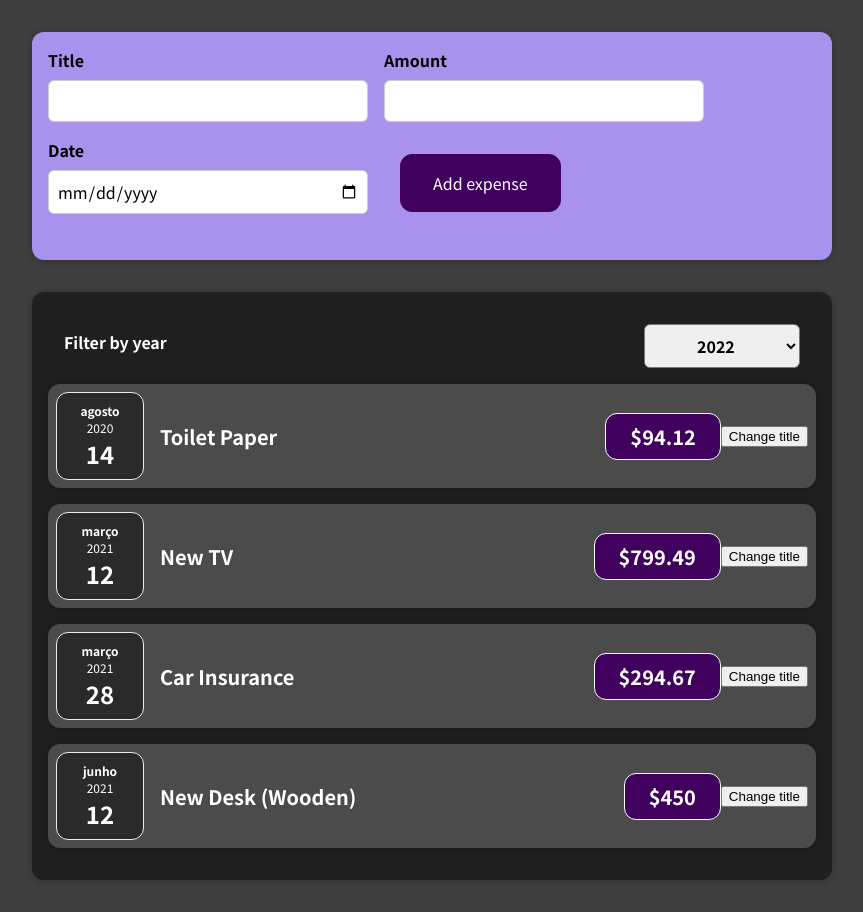
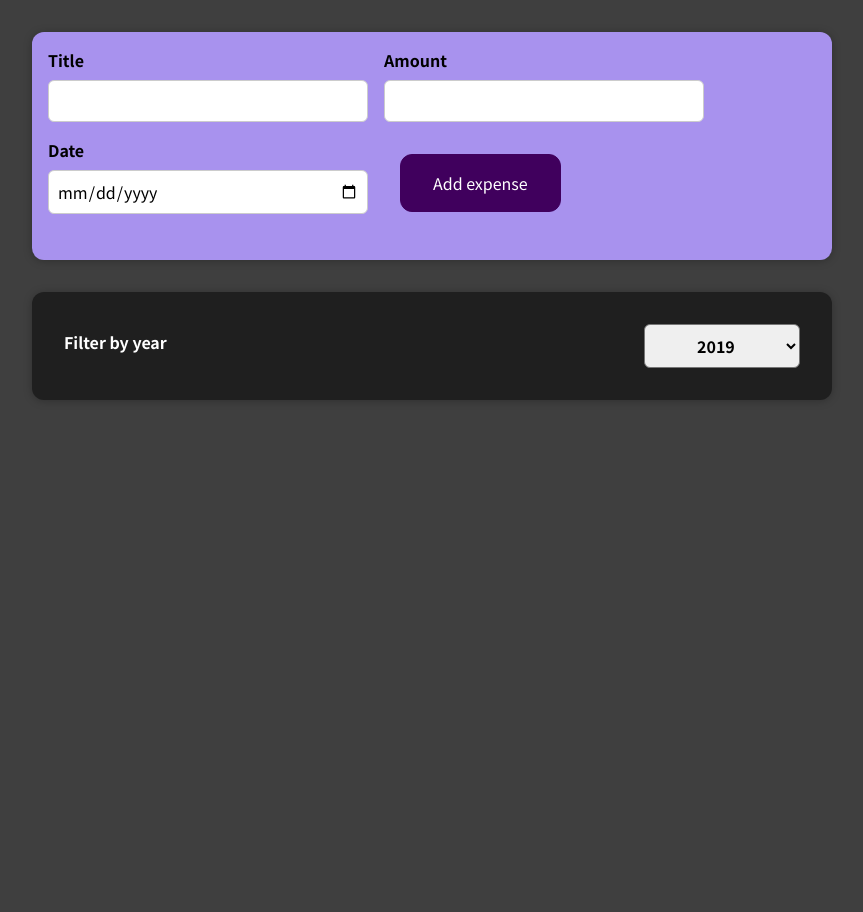
Before and after one commit to eduardompinto/react-complete-guide, a React (Create React App) app: page / in a window 1280 px wide. Shown: the whole page, without its empty margins (208-1071 px from the left). After the commit the page ends 800 px from the top, so only its background shows below. Built offline with nearby package versions, Linux system fonts and the light colour scheme.

Commit message:
Fix spread operator and filter for all values

```diff
--- a/src/App.js
+++ b/src/App.js
@@ -32,12 +32,11 @@ function App() {
     },
   ]);
 
-  const newExpenseHandler = expense => setExpenses(expenses.concat(...expense))
+  const newExpenseHandler = expense => setExpenses(expenses.concat(expense))
   return (
     <div>
       <NewExpense onNewExpense={newExpenseHandler}/>
       <Expenses items={expenses}/>
-
     </div>
   );
 }
--- a/src/components/Expenses/Expenses.js
+++ b/src/components/Expenses/Expenses.js
@@ -6,26 +6,23 @@ import ExpensesFilter from "./ExpensesFilter";
 
 function Expenses(props) {
   const items = props.items;
-  const [filteredItems, setFilteredItems] = useState(props.items);
+  const [filteredYear, setFilteredYear] = useState("2019");
 
-  const selectYearHandler = (selectedYear) =>
-    setFilteredItems(
-      items.filter(
-        (item) => item.date.getFullYear().toString() === selectedYear
-      )
-    );
-
+  const selectYearHandler = (selectedYear) => setFilteredYear(selectedYear);
   return (
     <div>
       <Card className="expenses">
-        <ExpensesFilter onSelectYear={selectYearHandler} />
-        {filteredItems.map((expense) => (
+        <ExpensesFilter
+          onSelectYear={selectYearHandler}
+          selectedYear={filteredYear}
+        />
+        {items.filter(ex => (filteredYear === '' || ex.date.getFullYear().toString() === filteredYear)).map((ex) => (
           <ExpenseItem
             locale="pt-Br"
-            title={expense.title}
-            date={expense.date}
-            amount={expense.amount}
-            key={expense.id}
+            title={ex.title}
+            date={ex.date}
+            amount={ex.amount}
+            key={ex.id}
           />
         ))}
       </Card>
--- a/src/components/Expenses/ExpensesFilter.js
+++ b/src/components/Expenses/ExpensesFilter.js
@@ -8,11 +8,12 @@ const ExpensesFilter = (props) => {
     <div className='expenses-filter'>
       <div className='expenses-filter__control'>
         <label>Filter by year</label>
-        <select onChange={selectYearHandler}>
+        <select onChange={selectYearHandler} value={props.selectedYear}>
           <option value='2022'>2022</option>
           <option value='2021'>2021</option>
           <option value='2020'>2020</option>
           <option value='2019'>2019</option>
+          <option value=''>-</option>
         </select>
       </div>
     </div>
```
